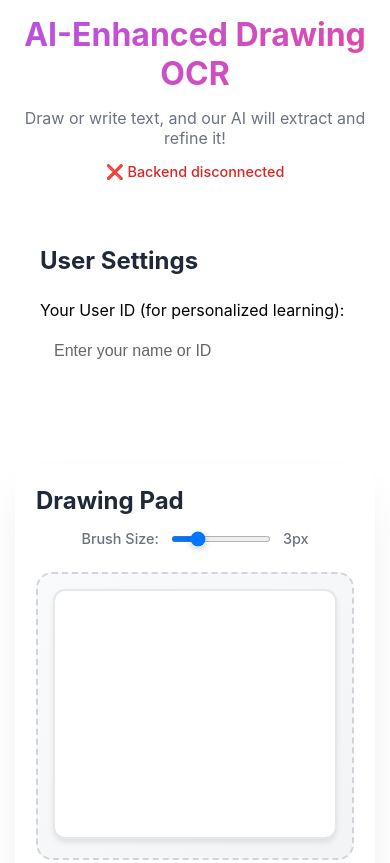
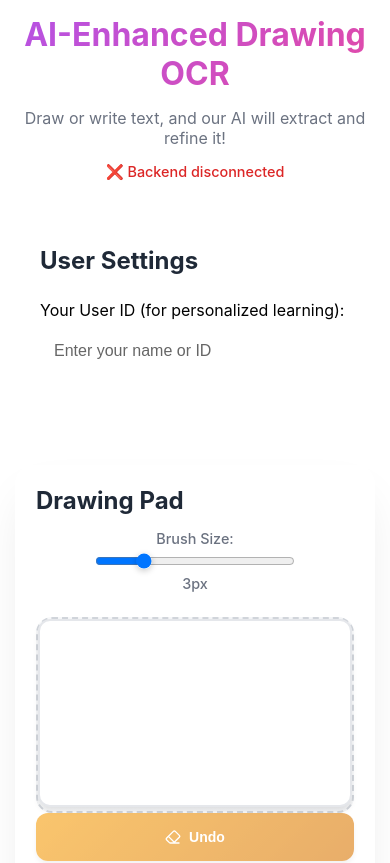
Before and after one commit to syedvashid/ocr-app-frontend, a React (Create React App) app: page / in a window 390 px wide. Shown: the top 863 px of the page. Built offline with nearby package versions, Linux system fonts and the light colour scheme; no server answers.

Commit message:
fixing the mobile problems

```diff
--- a/src/App.css
+++ b/src/App.css
@@ -930,3 +930,74 @@ code {
   font-weight: bold;
   transition: all 0.3s ease;
 }
+
+
+
+/* Mobile-optimized canvas */
+/* Mobile-optimized canvas */
+.drawing-canvas {
+  /* Keep your existing styles and add these */
+  touch-action: none !important;
+  user-select: none;
+  -webkit-user-select: none;
+  -webkit-touch-callout: none;
+  -webkit-tap-highlight-color: transparent;
+  -webkit-user-drag: none;
+  -khtml-user-drag: none;
+  -moz-user-drag: none;
+  -o-user-drag: none;
+}
+/* Canvas container mobile optimizations */
+.canvas-container {
+  touch-action: none;
+}
+
+/* Mobile responsive adjustments */
+@media (max-width: 768px) {
+  .drawing-canvas {
+    width: 100% !important;
+    height: auto !important;
+    max-width: 100%;
+    aspect-ratio: 5/3;
+  }
+
+  .canvas-container {
+    padding: 0;
+    margin: 0 auto;
+  }
+
+  .brush-controls {
+    flex-direction: column;
+    gap: 10px;
+    align-items: center;
+  }
+
+  .brush-slider {
+    width: 200px;
+    height: 8px;
+  }
+
+  .controls-panel button {
+    min-height: 48px;
+    padding: 12px 16px;
+    font-size: 14px;
+  }
+
+  .controls-panel {
+    flex-wrap: wrap;
+    gap: 8px;
+    justify-content: center;
+  }
+}
+
+/* Touch device specific */
+@media (hover: none) and (pointer: coarse) {
+  .drawing-canvas {
+    cursor: none;
+  }
+
+  .glow-button {
+    min-height: 44px;
+    padding: 12px 20px;
+  }
+}
--- a/src/App.js
+++ b/src/App.js
@@ -3,7 +3,7 @@ import { Pen, Eraser, Download, Camera, Trash2, Loader, AlertCircle, CheckCircle
 import './App.css';
 
 // Backend API configuration
-const API_BASE_URL = process.env.REACT_APP_API_URL || 'https://ocr-app-backend-dnegbva9b7g5h6d4.centralindia-01.azurewebsites.net';
+const API_BASE_URL = process.env.REACT_APP_API_URL || 'http://localhost:5000';
 
 // API functions
 const processOCRWithBackend = async (imageDataUrl, userId = 'anonymous') => {
@@ -65,6 +65,7 @@ const DrawingOCRApp = () => {
   const [currentImageHash, setCurrentImageHash] = useState('');
   // Add this with your other useState declarations
   const [textWasUpdated, setTextWasUpdated] = useState(false);
+  const [isMobile, setIsMobile] = useState(false);
 
   // Check backend connection on component mount
   useEffect(() => {
@@ -81,31 +82,65 @@ const DrawingOCRApp = () => {
   }
 }, [selectedText, showCorrectionInput]);
 
+useEffect(() => {
+  const checkIfMobile = () => {
+    const userAgent = navigator.userAgent || navigator.vendor || window.opera;
+    const mobileRegex = /android|webos|iphone|ipad|ipod|blackberry|iemobile|opera mini/i;
+    setIsMobile(mobileRegex.test(userAgent.toLowerCase()));
+
+    // Auto-adjust brush size for mobile
+    if (mobileRegex.test(userAgent.toLowerCase()) && brushSize < 5) {
+      setBrushSize(6); // Larger default for finger drawing
+    }
+  };
+
+  checkIfMobile();
+}, []);
+
   // Touch event handlers for mobile
   const handleTouchStart = (e) => {
   e.preventDefault();
+  e.stopPropagation();
+
   const touch = e.touches[0];
   const canvas = canvasRef.current;
   const rect = canvas.getBoundingClientRect();
-    const x = touch.clientX - rect.left;
-    const y = touch.clientY - rect.top;
+
+  // Better coordinate calculation considering canvas scaling
+  const scaleX = canvas.width / rect.width;
+  const scaleY = canvas.height / rect.height;
+
+  const x = (touch.clientX - rect.left) * scaleX;
+  const y = (touch.clientY - rect.top) * scaleY;
+
   setIsDrawing(true);
   setCurrentPath([{ x, y }]);
 };
 
 const handleTouchMove = (e) => {
   e.preventDefault();
+  e.stopPropagation();
+
   if (!isDrawing) return;
+
   const touch = e.touches[0];
   const canvas = canvasRef.current;
   const rect = canvas.getBoundingClientRect();
-    const x = touch.clientX - rect.left;
-    const y = touch.clientY - rect.top;
+
+  // Better coordinate calculation considering canvas scaling
+  const scaleX = canvas.width / rect.width;
+  const scaleY = canvas.height / rect.height;
+
+  const x = (touch.clientX - rect.left) * scaleX;
+  const y = (touch.clientY - rect.top) * scaleY;
+
   setCurrentPath(prev => [...prev, { x, y }]);
 };
 
 const handleTouchEnd = (e) => {
   e.preventDefault();
+  e.stopPropagation();
+
   if (isDrawing && currentPath.length > 0) {
     setPaths(prev => [...prev, currentPath]);
     setCurrentPath([]);
@@ -115,11 +150,17 @@ const DrawingOCRApp = () => {
 
   // Drawing functions
   const startDrawing = (e) => {
-    setIsDrawing(true);
   const canvas = canvasRef.current;
   const rect = canvas.getBoundingClientRect();
-    const x = e.clientX - rect.left;
-    const y = e.clientY - rect.top;
+
+  // Better coordinate calculation
+  const scaleX = canvas.width / rect.width;
+  const scaleY = canvas.height / rect.height;
+
+  const x = (e.clientX - rect.left) * scaleX;
+  const y = (e.clientY - rect.top) * scaleY;
+
+  setIsDrawing(true);
   setCurrentPath([{ x, y }]);
 };
 
@@ -128,8 +169,13 @@ const DrawingOCRApp = () => {
 
   const canvas = canvasRef.current;
   const rect = canvas.getBoundingClientRect();
-    const x = e.clientX - rect.left;
-    const y = e.clientY - rect.top;
+
+  // Better coordinate calculation
+  const scaleX = canvas.width / rect.width;
+  const scaleY = canvas.height / rect.height;
+
+  const x = (e.clientX - rect.left) * scaleX;
+  const y = (e.clientY - rect.top) * scaleY;
 
   setCurrentPath(prev => [...prev, { x, y }]);
 };
@@ -177,7 +223,7 @@ const DrawingOCRApp = () => {
         ctx.stroke();
       }
     });
-  }, [paths, currentPath, brushSize]);
+  }, [paths, currentPath, brushSize, isMobile]);
 
   // OCR Processing
   const processOCR = async () => {
@@ -369,13 +415,13 @@ const DrawingOCRApp = () => {
                 <label>Brush Size:</label>
                 <input
                   type="range"
-                  min="1"
-                  max="10"
+                      min={isMobile ? 3 : 1}
+                      max={isMobile ? 15 : 10}
                   value={brushSize}
                   onChange={(e) => setBrushSize(Number(e.target.value))}
                   className="brush-slider"
                 />
-                <span>{brushSize}px</span>
+                <span>{brushSize}px {isMobile && '(Mobile Optimized)'}</span>
               </div>
             </div>
 
@@ -386,6 +432,13 @@ const DrawingOCRApp = () => {
                 width={1000}
                 height={600}
                 className="drawing-canvas"
+                style={{
+                  touchAction: 'none',
+                  userSelect: 'none',
+                  WebkitUserSelect: 'none',
+                  WebkitTouchCallout: 'none',
+                  WebkitTapHighlightColor: 'transparent'
+                }}
                 onMouseDown={startDrawing}
                 onMouseMove={draw}
                 onMouseUp={stopDrawing}
@@ -393,6 +446,8 @@ const DrawingOCRApp = () => {
                 onTouchStart={handleTouchStart}
                 onTouchMove={handleTouchMove}
                 onTouchEnd={handleTouchEnd}
+                onTouchCancel={handleTouchEnd}
+                onContextMenu={(e) => e.preventDefault()}
               />
             </div>
 
```
Lines whose indentation alone changed are shown as unchanged.
